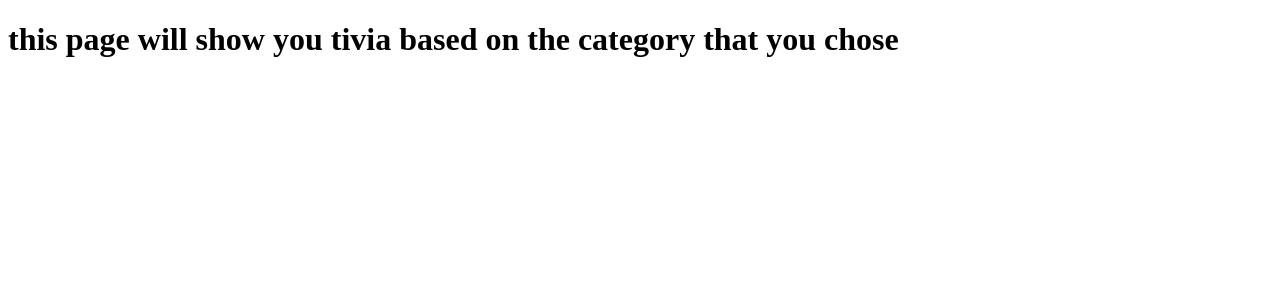
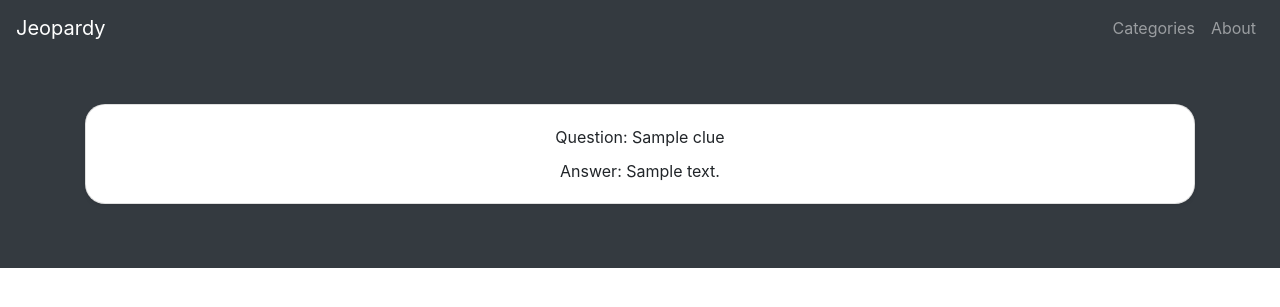
Before and after one commit to JShimonov/Capital-One-App, a Django app: template trivia/templates/trivia/listcategory.html in a window 1280 px wide. Shown: the top 307 px of the page. Run offline with Django 3.2, Linux system fonts and the light colour scheme; the template is opened without the code that fills it: most values are stand-ins (such as "Sample title", 1, 10 or a date in 2020); some libraries are stand-ins or nearby versions.

Commit message:
ability to look at question based on category

```diff
--- a/trivia/templates/trivia/base.html
+++ b/trivia/templates/trivia/base.html
@@ -21,7 +21,6 @@
     }
   </style>
 </head>
-<body>
   <header>
     <nav class="navbar navbar-expand-lg navbar-dark bg-dark">
       <a class="navbar-brand" href="{% url 'trivia-home' %}">Jeopardy</a>
@@ -37,9 +36,9 @@
     </nav>
   </header>
 
-  <main role="main" style="background-color:skyblue">
+  <main role="main" style="background-image: linear-gradient(141deg, #9fb8ad 0%, #1fc8db 51%, #2cb5e8 75%)">
 
-    <section class="jumbotron text-center" style="background-color: skyblue; margin-bottom: 0px; padding-bottom: 48px; padding-top: 48px;">
+    <section class="jumbotron text-center" style="background-image: linear-gradient(141deg, #9fb8ad 0%, #1fc8db 51%, #2cb5e8 75%); margin-bottom: 0px; padding-bottom: 48px; padding-top: 48px;">
       <div class="container">
         <h1 class="jumbotron-heading">Welcome to Jeopardy</h1>
         <p class="lead text-muted">Find all the trivia questions that you are looking for all in one spot</p>
--- a/trivia/templates/trivia/listcategory.html
+++ b/trivia/templates/trivia/listcategory.html
@@ -1,10 +1,50 @@
-<!DOCTYPE html>
-<html lang="en" dir="ltr">
-  <head>
-    <meta charset="utf-8">
-    <title></title>
-  </head>
-  <body>
-    <h1>this page will show you tivia based on the category that you chose</h1>
-  </body>
-</html>
+<head>
+  <!-- Bootstrap core CSS -->
+  <link rel="stylesheet" href="https://stackpath.bootstrapcdn.com/bootstrap/4.3.1/css/bootstrap.min.css" integrity="sha384-ggOyR0iXCbMQv3Xipma34MD+dH/1fQ784/j6cY/iJTQUOhcWr7x9JvoRxT2MZw1T" crossorigin="anonymous">
+
+
+  <style>
+    .bd-placeholder-img {
+      font-size: 1.125rem;
+      text-anchor: middle;
+      -webkit-user-select: none;
+      -moz-user-select: none;
+      -ms-user-select: none;
+      user-select: none;
+    }
+
+    @media (min-width: 768px) {
+      .bd-placeholder-img-lg {
+        font-size: 3.5rem;
+      }
+    }
+  </style>
+</head>
+  <header>
+    <nav class="navbar navbar-expand-lg navbar-dark bg-dark">
+      <a class="navbar-brand" href="{% url 'trivia-home' %}">Jeopardy</a>
+      <button class="navbar-toggler" type="button" data-toggle="collapse" data-target="#navbarNavAltMarkup" aria-controls="navbarNavAltMarkup" aria-expanded="false" aria-label="Toggle navigation">
+        <span class="navbar-toggler-icon"></span>
+      </button>
+      <div class="collapse navbar-collapse" id="navbarNavAltMarkup">
+        <div class="navbar-nav ml-auto">
+          <a class="nav-item nav-link" href="{% url 'trivia-categories' %}">Categories</a>
+          <a class="nav-item nav-link" href="{% url 'trivia-about' %}">About</a>
+        </div>
+      </div>
+    </nav>
+  </header>
+
+<div class="album py-5 bg-dark">
+  <div class="container">
+      <!-- categories: id, title, clues_count-->
+      {% for cl in clues %}
+        <div class="card mb-3 shadow-sm" style="border-radius:20px; text-align:center;">
+          <div class="card-body">
+            <p class="card-text" style="margin-bottom:10px;">Question: {{ cl.question }}</p>
+            <p class="card-text" style="margin-top:10px;">Answer: {{ cl.answer }}</p>
+          </div>
+        </div>
+      {% endfor %}
+  </div>
+</div>
--- a/trivia/urls.py
+++ b/trivia/urls.py
@@ -5,6 +5,6 @@ urlpatterns = [
     path('', views.home, name='trivia-home'),
     path('about/', views.about, name='trivia-about'),
     path('categories/', views.categories, name='trivia-categories'),
-    path('categories/results', views.listcategory, name='trivia-listcategory'),
+    path('listcategory/<id>', views.listcategory, name='trivia-listcategory'),
     path('results/', views.results, name='trivia-results'),
 ]
```
Also changed, not shown: trivia/templates/trivia/categories.html (+8 -5 lines), trivia/views.py (+13 -3 lines).
